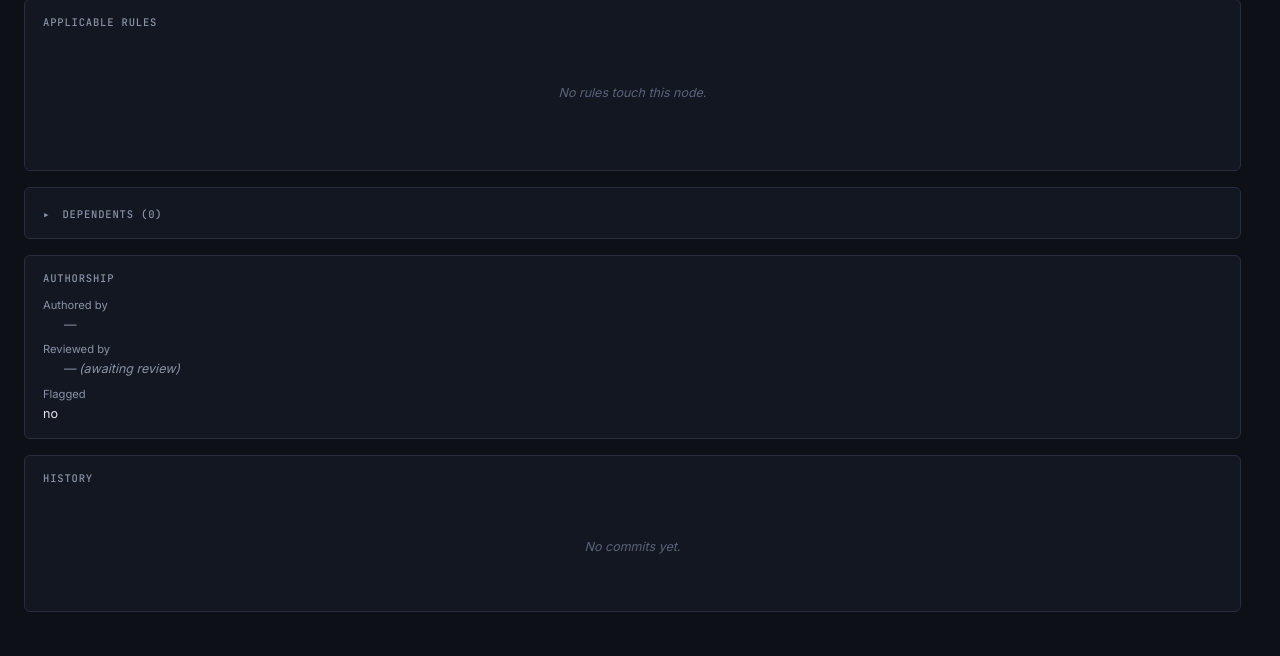
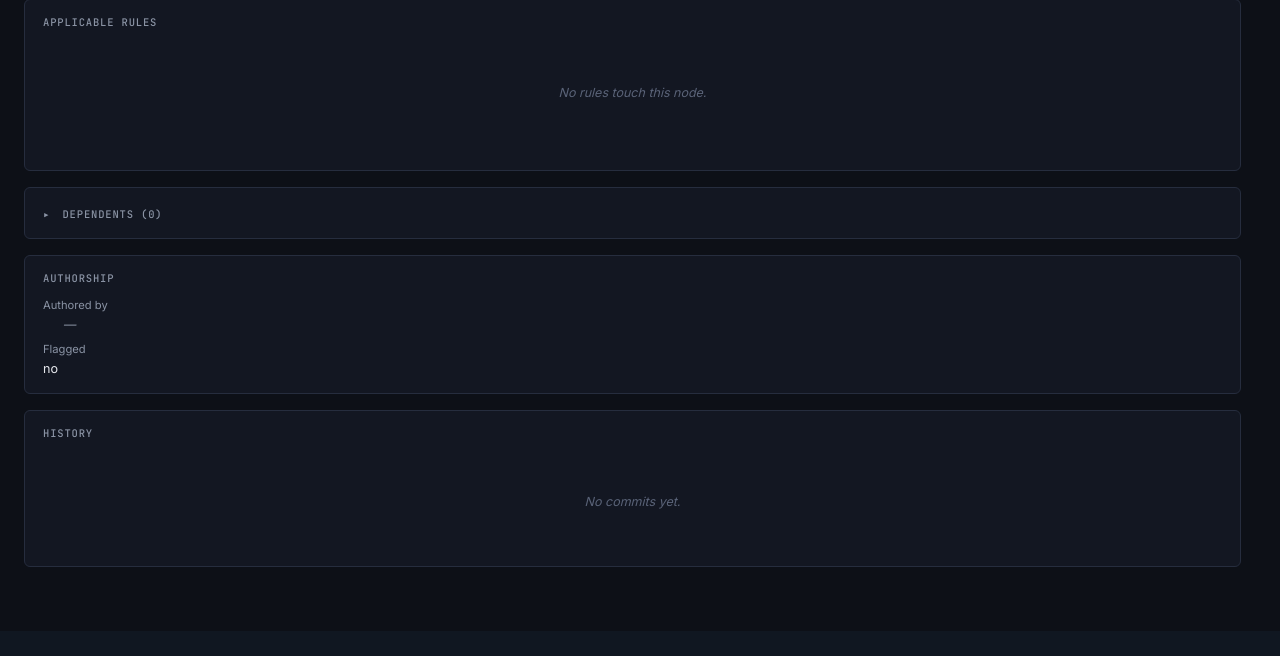
Before and after one commit to Concorda-Sailing/graphui, a Python web app: template app/templates/node.html in a window 1280 px wide. Shown: the part 407-1063 px from the top of the page. After the commit the page ends 974 px from the top, so only its background shows below. Run offline with Jinja, Linux system fonts and the light colour scheme; the template is opened without the code that fills it, so the values that code supplies are empty.

Commit message:
_attribution_card: drop 'Reviewed by' row; review is ongoing
The Authorship card showed a single 'Reviewed by: <name>' line as if
review were a one-time signoff at draft time. Review is recurring; the
history of who reviewed what lives in commit log via the existing
_history_card (commits with subject prefix 'review:' surface as Reviewed
events on the timeline).

Removed the static row. Authorship card now shows only 'Authored by' and
'Flagged'. reviewed_by / reviewed_at frontmatter fields on existing
hand-authored dossiers (PersonProduct etc.) are left in place but no
longer rendered.

```diff
--- a/app/templates/_attribution_card.html
+++ b/app/templates/_attribution_card.html
@@ -7,14 +7,6 @@
         {% for a in authorship.authored_by %}{{ a }}{% if not loop.last %}, {% endif %}{% endfor %}
       {% else %}
         <span class="empty">—</span>
-      {% endif %}
-    </dd>
-    <dt>Reviewed by</dt>
-    <dd>
-      {% if authorship.reviewed_by %}
-        {{ authorship.reviewed_by }}{% if authorship.reviewed_at %} · {{ authorship.reviewed_at }}{% endif %}
-      {% else %}
-        <span class="empty">— (awaiting review)</span>
       {% endif %}
     </dd>
     <dt>Flagged</dt>
```
